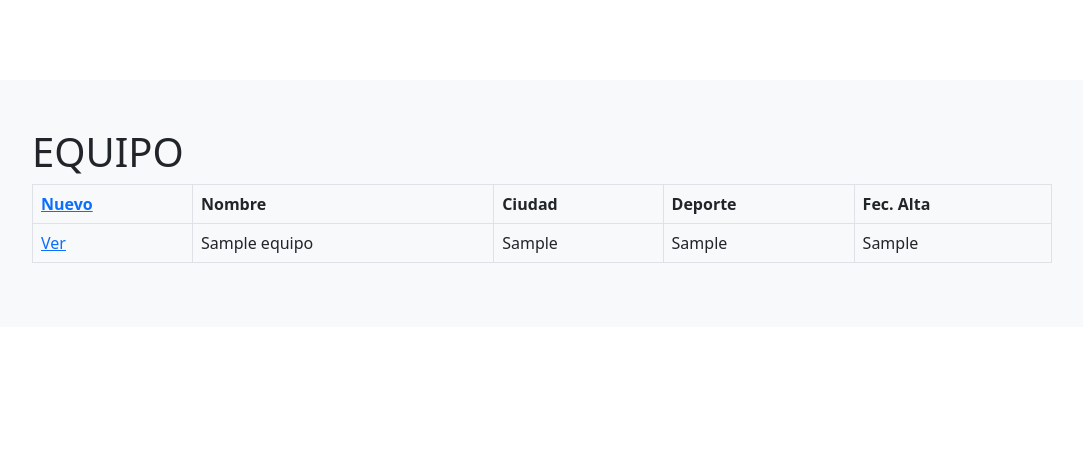
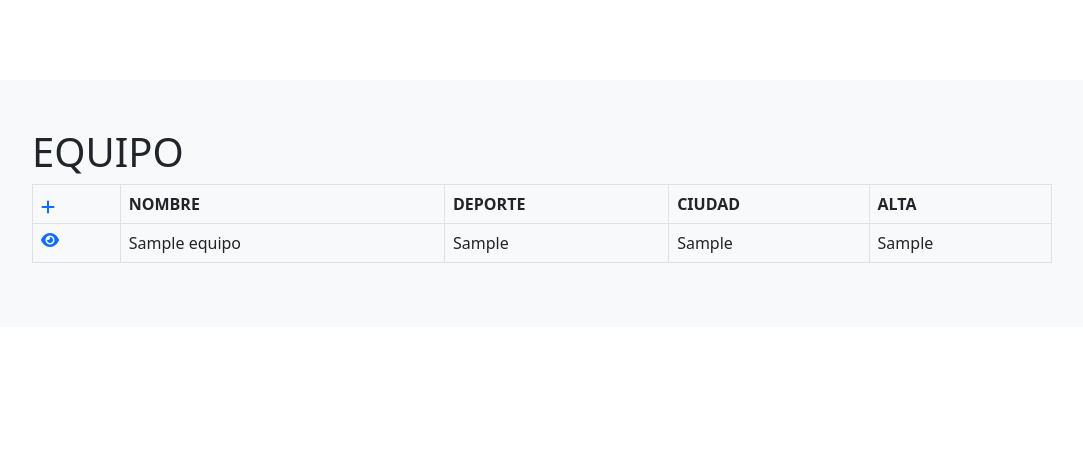
Before and after one commit to j0se/da1984, a PHP site: page / in a window 1280 px wide. Shown: the part 56-517 px from the top of the page, without its empty margins (98-1181 px from the left). Run offline with PHP 8.4, Linux system fonts and the light colour scheme; tables that the repository leaves empty or names only in its code hold one stand-in row (values such as "Sample post"); some libraries are stand-ins or nearby versions.

Commit message:
improvement

```diff
--- a/index.php
+++ b/index.php
@@ -29,6 +29,7 @@ switch($op){
         $class = ucfirst($model);
         $obj = new $class;
         $data = $obj->list();
+        $fields = $obj->getFields();
         include('view/list.php');
         break;
     case 'show':
--- a/view/header.php
+++ b/view/header.php
@@ -9,6 +9,7 @@
         <script src="https://cdn.jsdelivr.net/npm/bootstrap@5.2.0-beta1/dist/js/bootstrap.bundle.min.js" integrity="sha384-pprn3073KE6tl6bjs2QrFaJGz5/SUsLqktiwsUTF55Jfv3qYSDhgCecCxMW52nD2" crossorigin="anonymous"></script>
         <script src="https://cdnjs.cloudflare.com/ajax/libs/bootstrap-datepicker/1.9.0/js/bootstrap-datepicker.min.js" integrity="sha512-T/tUfKSV1bihCnd+MxKD0Hm1uBBroVYBOYSk1knyvQ9VyZJpc/ALb4P0r6ubwVPSGB2GvjeoMAJJImBG12TiaQ==" crossorigin="anonymous" referrerpolicy="no-referrer"></script>
         <script src="https://cdnjs.cloudflare.com/ajax/libs/bootstrap-datepicker/1.9.0/locales/bootstrap-datepicker.es.min.js" integrity="sha512-5pjEAV8mgR98bRTcqwZ3An0MYSOleV04mwwYj2yw+7PBhFVf/0KcE+NEox0XrFiU5+x5t5qidmo5MgBkDD9hEw==" crossorigin="anonymous" referrerpolicy="no-referrer"></script>
+        <link rel="stylesheet" href="https://cdnjs.cloudflare.com/ajax/libs/font-awesome/6.1.1/css/all.min.css" integrity="sha512-KfkfwYDsLkIlwQp6LFnl8zNdLGxu9YAA1QvwINks4PhcElQSvqcyVLLD9aMhXd13uQjoXtEKNosOWaZqXgel0g==" crossorigin="anonymous" referrerpolicy="no-referrer" />
         <style>
             body {
                 min-height: 75rem;
--- a/view/list.php
+++ b/view/list.php
@@ -10,21 +10,19 @@ include('view/navbar.php');
     <table class="table table-bordered">
         <thead>
             <tr>
-                <th><a href="/?model=<?$model?>&op=new"> Nuevo </a></th>
-                <th> Nombre </th>
-                <th> Ciudad </th>
-                <th> Deporte </th>
-                <th> Fec. Alta </th>
+                <th><a href="/?model=<?$model?>&op=new"> <i class="fa-solid fa-plus"></i> </a></th>
+                <? foreach ($fields as $k => $v):?>
+                <th> <?= strtoupper($k) ?></th>
+                <? endforeach; ?>
             </tr>
         </thead>
         <tbody>
             <? foreach ($data as $k=>$v): ?>
             <tr>
-                <td><a href="/?model=<?=$model?>&op=show&id=<?=$v['id']?>"> Ver </a></td>
-                <td><?= $v['nombre'] ?></td>
-                <td><?= $v['ciudad'] ?></td>
-                <td><?= $v['deporte'] ?></td>
-                <td><?= $v['alta'] ?></td>
+                <td><a href="/?model=<?=$model?>&op=show&id=<?=$v['id']?>"> <i class="fa-solid fa-eye"></i> </a></td>
+                <? foreach ($fields as $key => $value):?>
+                <td> <?= $v[$key] ?></td>
+                <? endforeach; ?>
             </tr>
             <? endforeach; ?>
         </tbody>
```
